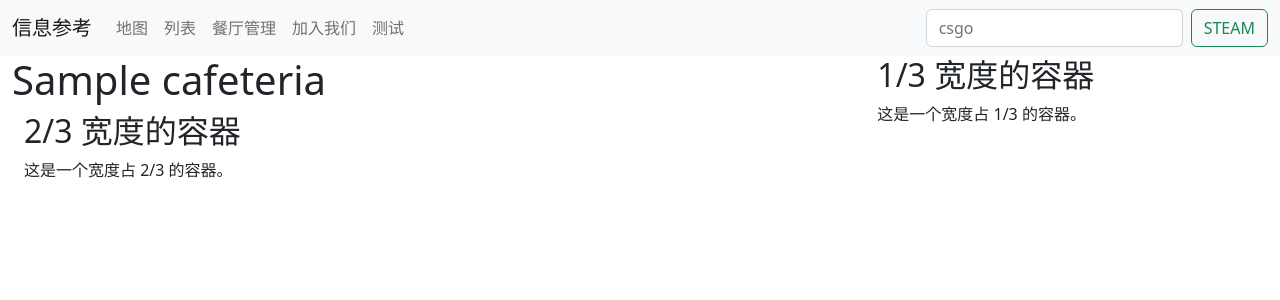
After one commit to zztdw/cu, a Flask app: template frontend/templates/user.html in a window 1280 px wide. The commit adds this page. Shown: the top 300 px of the page. Run offline with Flask 3, Linux system fonts and the light colour scheme; the template is opened without the code that fills it: most values are stand-ins (such as "Sample title", 1, 10 or a date in 2020); some libraries are stand-ins or nearby versions.

Commit message:
new page user

```diff
--- a/frontend/app.py
+++ b/frontend/app.py
@@ -315,9 +315,6 @@ def workerlogin():
 
 @app.route("/JoininPage",methods=['GET','POST'])
 def Join():
-    global token
-    if token != "":
-        return redirect("/home")
     # 创建餐厅对象列表
     cafeteria = create_object()
 
@@ -325,9 +322,8 @@ def Join():
 
 @app.route("/Test",methods=['GET','POST'])
 def Test():
-    global token
-    if token != "":
-        return redirect("/home")
+
+
     # 创建餐厅对象列表
     cafeteria = create_object()
 
@@ -336,5 +332,24 @@ def Test():
 
 
 
+# 从餐厅的 ID 渲染工作页面
+@app.route("/user")
+def user():
+    cafeteria = create_object()
+    return make_response(render_template("user.html", cafeterias = cafeteria))
+
+""" @app.route("/workerlogin",methods=['GET','POST'])
+def workerlogin():
+    global token
+    if token != "":
+        return redirect("/home")
+    # 创建餐厅对象列表
+    cafeteria = create_object()
+    if 'messages' in request.args:
+        return make_response(render_template("login.html", cafeterias = cafeteria, failed = True))
+    return make_response(render_template("login.html", cafeterias = cafeteria, failed = False))
+ """
+
+
 if __name__ == '__main__':
     app.run(debug=True)
--- a/frontend/templates/base.html
+++ b/frontend/templates/base.html
@@ -41,7 +41,7 @@
                     <a class="nav-link " href="/JoininPage" >加入我们</a>
                   </li>
                   <li class="nav-item">
-                    <a class="nav-link " href="/Test" >测试</a>
+                    <a class="nav-link " href="/user" >测试</a>
                   </li>
                 </ul>
                 <form class="d-flex" role="search">
--- a/frontend/templates/joinin.html
+++ b/frontend/templates/joinin.html
@@ -1,6 +1,6 @@
 {% extends 'base.html' %}
 {% block head %}
-    <title>Test</title>
+    <title>加入我们</title>
 {% endblock %}
 
 {% block body %}
--- a/frontend/templates/login.html
+++ b/frontend/templates/login.html
@@ -1,6 +1,6 @@
 {% extends 'base.html' %}
 {% block head %}
-    <title>Data</title>
+    <title>登陆餐厅</title>
 {% endblock %}
 {% block body %}
     <div class="container">
--- /dev/null
+++ b/frontend/templates/user.html
@@ -0,0 +1,41 @@
+{% extends 'base.html' %}
+
+
+
+{% block head %}
+{% for cafeteria in cafeterias %}
+  <title>{{cafeteria.name}}</title>
+  {% endfor %}
+{% endblock %}
+
+
+
+
+{% block body %}
+
+
+
+<div class="container-fluid">
+    <div class="row">
+      <div class="col-md-8">
+        <header>
+            <h1>{{ cafeterias.0.name }}</h1>
+          </header>
+
+        <!-- 2/3 宽度的容器 -->
+        <div class="container">
+          <h2>2/3 宽度的容器</h2>
+          <p>这是一个宽度占 2/3 的容器。</p>
+        </div>
+      </div>
+      <div class="col-md-4">
+        <!-- 1/3 宽度的容器 -->
+        <div class="container">
+          <h2>1/3 宽度的容器</h2>
+          <p>这是一个宽度占 1/3 的容器。</p>
+        </div>
+      </div>
+    </div>
+  </div>
+
+{% endblock %}
```
Also changed, not shown: frontend/static/map.js (+7 -2 lines), frontend/templates/dashboard.html (+4 -3 lines), frontend/templates/worker.html (+23 -3 lines).
